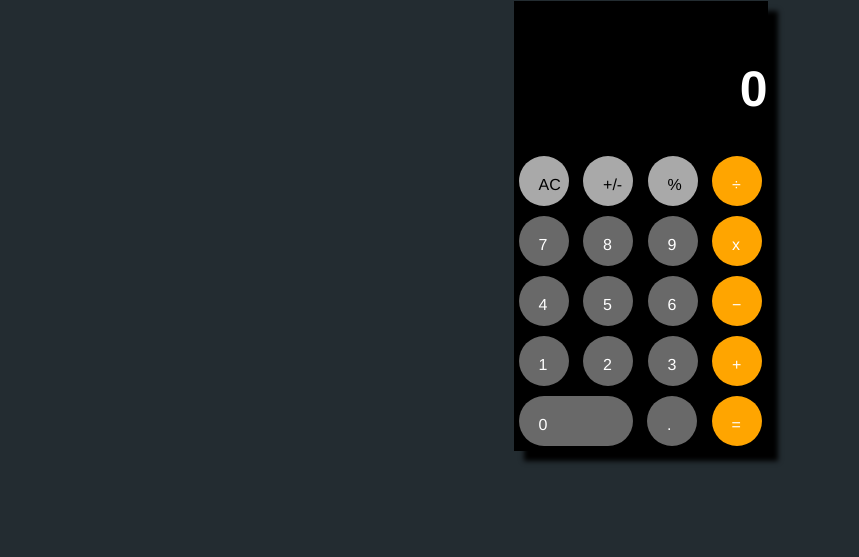
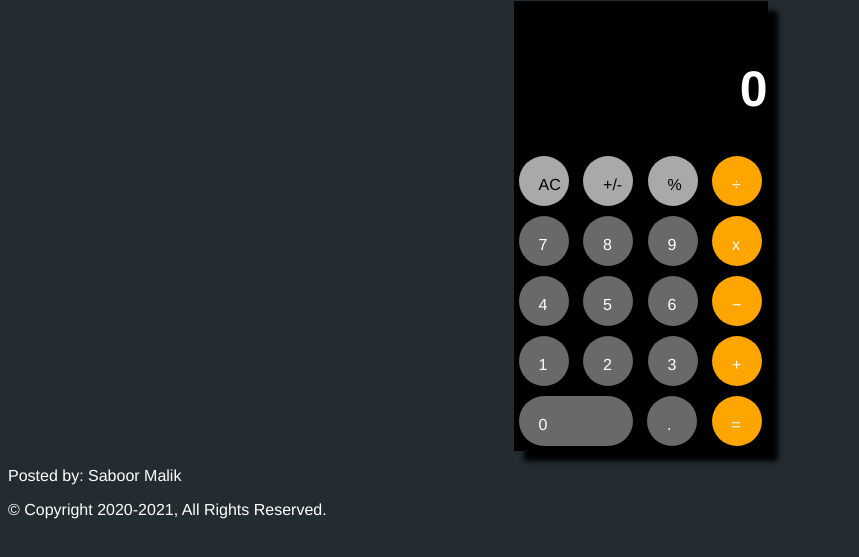
Before and after one commit to OrangeDev2/front-end-projects, a plain HTML site: page JavaScript Calculator/index.html in a window 1280 px wide. Shown: the part 79-636 px from the top of the page, without its empty margins (0-859 px from the left). Drawn offline with Linux system fonts and the light colour scheme.

Commit message:
Update index.html

```diff
--- a/JavaScript Calculator/index.html
+++ b/JavaScript Calculator/index.html
@@ -52,6 +52,13 @@
 					<a><div id="decimal">.</div></a>
 					<a><div id="equal">=</div></a>
 			</div>
+
+	<div class="footer">
+      <footer>
+        <p>Posted by: Saboor Malik</p>
+        <p>© Copyright 2020-2021, All Rights Reserved.</p>
+      </footer>
+    </div>
 </body>
 
 </html>
```
